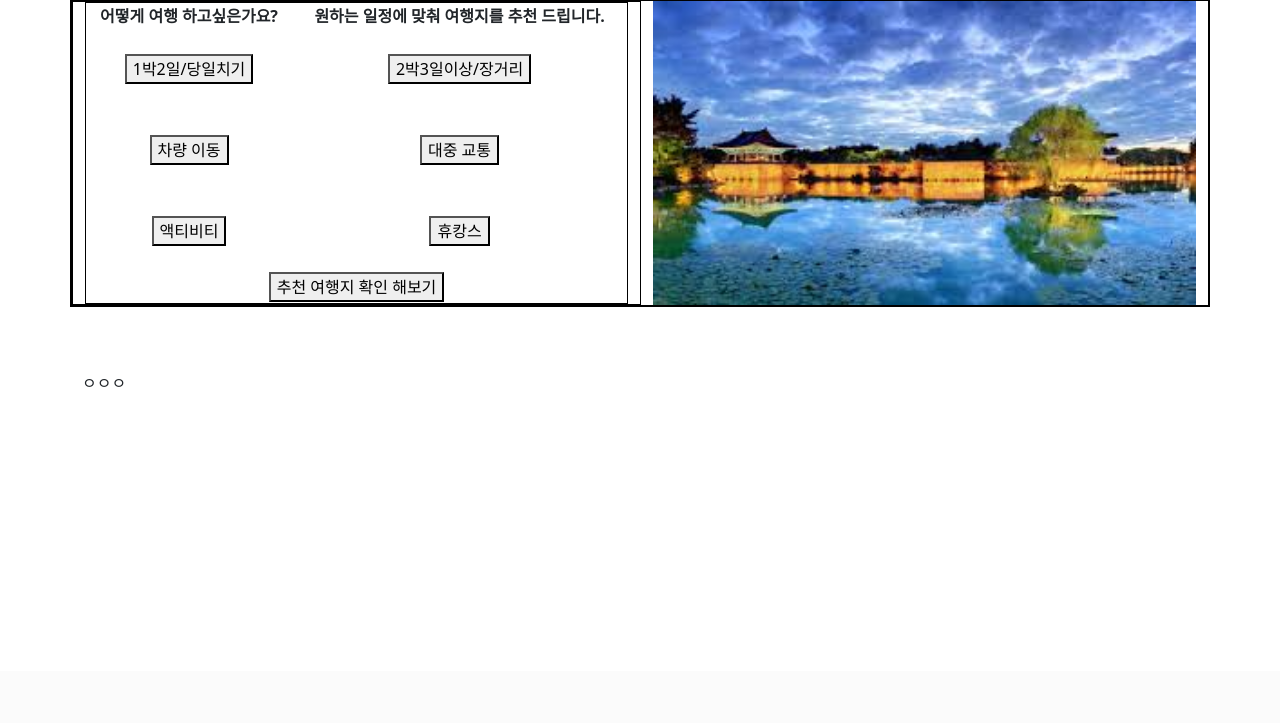
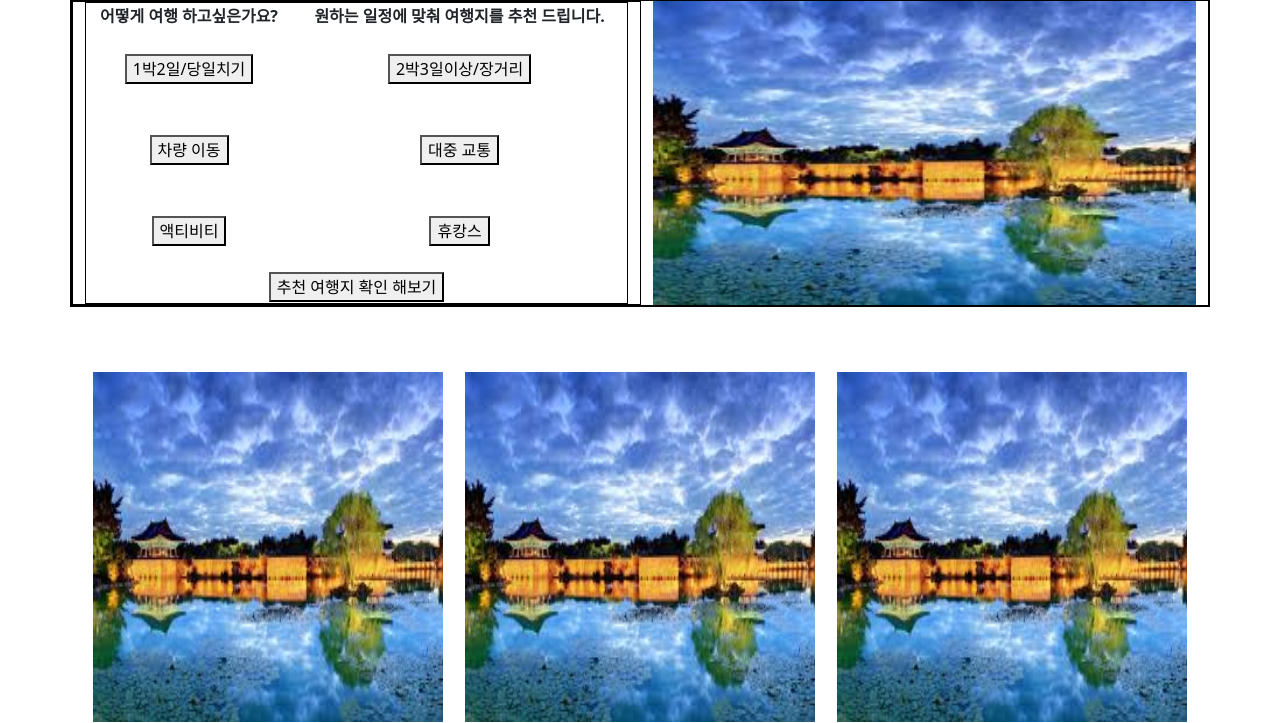
Before and after one commit to KangWoomin/ONJ, a Django app: page / in a window 1280 px wide. Shown: the part 129-852 px from the top of the page. Before the commit the page ends 516 px from the top, so only its background shows below. Run offline with Django 5.2, Linux system fonts and the light colour scheme.

Commit message:
template

```diff
--- a/ONJ/account/templates/main.html
+++ b/ONJ/account/templates/main.html
@@ -46,9 +46,17 @@
 
     </div>
     <div class="container" style="margin-top: 5%;">
-        <div>
-            <p>ㅇㅇㅇ</p> <!--a태그 3개 구성 밑으로는 무한 스크롤  a태그 안에는 업체 이미지-->
-        </div>
+        <table style="width: 100%; text-align: center;">
+            <tbody>
+                <tr > <!--a태그 3개 구성 밑으로는 무한 스크롤  a태그 안에는 업체 이미지-->
+                    <td><a href="{% url 'map' %}"><img src="{% static '안압지.jpg' %}" width="350" height="350" alt="안압지"></a></td>
+
+                    <td><a href="{% url 'map' %}"><img src="{% static '안압지.jpg' %}" width="350" height="350"></a></td>
+
+                    <td><a href="{% url 'map' %}"><img src="{% static '안압지.jpg' %}" width="350" height="350"></a></td>
+                </tr>
+            </tbody>
+        </table>
     </div>
 
 {%endblock%}
--- a/ONJ/account/templates/map.html
+++ b/ONJ/account/templates/map.html
@@ -25,7 +25,7 @@
 
     function getLocation(){
         if(navigator.geolocation){
-            navigator.geolocation.getCurrentPosition(showPosition,showError)
+            navigator.geolocation.getCurrentPosition(showPosition,showError,{enableHighAccuracy:true})
         }else{
             alert('Geolocation is not supported by this browser.');
         }
```
